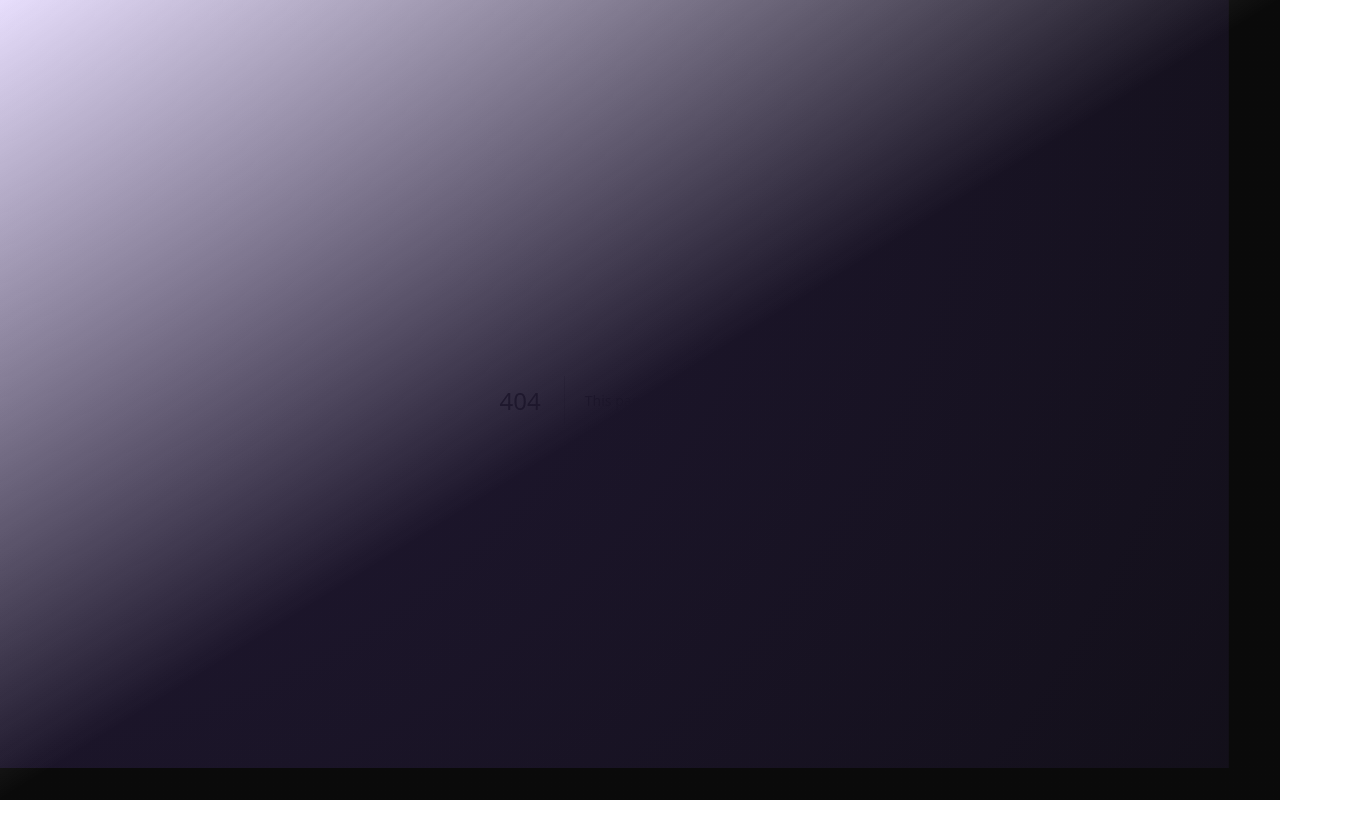
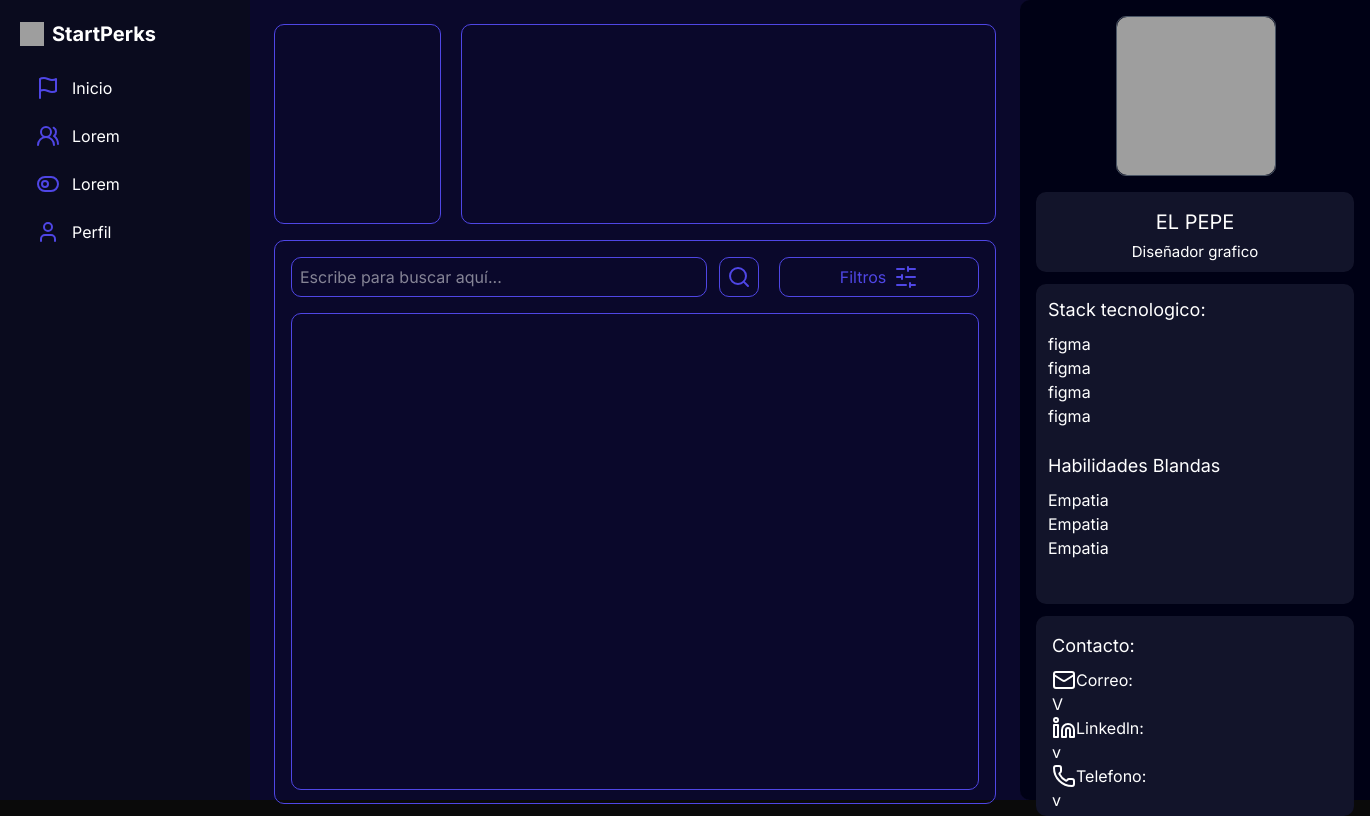
Before and after one commit to No-Country-simulation/s21-15-n-webapp, a Next.js app in the folder frontend/: page /dashboardempresa in a window 1280 px wide. Before the commit this address had no page. Shown: the whole page, 1370 px wide, since content can reach past the window. Built offline with nearby package versions, Linux system fonts and the light colour scheme; grey boxes are pictures that could not be loaded.

Commit message:
update dashbord amin and empresa

```diff
--- /dev/null
+++ b/frontend/app/dashboardadmin/page.tsx
@@ -0,0 +1,21 @@
+"use client"
+
+import { ContainerPrincipal } from "@/components/dashboardadmin/containerprincipal";
+import { SideBar } from "@/components/dashboardempresa/sidebar";
+
+
+
+export default function DashboardPage() {
+  return (
+    <div className="flex h-screen bg-[#0A082B] backdrop-blur-sm text-white">
+      {/* Sidebar */}
+      <aside className="col-span-2 rounded-lg flex flex-col gap-4">
+        <SideBar/>
+      </aside>
+      {/* Main Content */}
+      <main className="flex-1 rounded-lg flex flex-col gap-4">
+        <ContainerPrincipal/>
+      </main>
+    </div>
+  );
+}
--- /dev/null
+++ b/frontend/app/dashboardempresa/page.tsx
@@ -0,0 +1,28 @@
+"use client"
+
+import { ContainerPrincipal } from "@/components/dashboardempresa/containerprincipal";
+import { ContainerRight } from "@/components/dashboardempresa/containerRight";
+import { SideBar } from "@/components/dashboardempresa/sidebar";
+
+
+
+export default function DashboardPage() {
+  return (
+    <div className="flex h-screen bg-[#0A082B] backdrop-blur-sm text-white">
+      {/* Sidebar */}
+      <aside className="col-span-2 rounded-lg flex flex-col gap-4">
+        <SideBar/>
+      </aside>
+
+      {/* Main Content */}
+      <main className="flex-1 rounded-lg flex flex-col gap-4">
+        <ContainerPrincipal/>
+      </main>
+
+      {/* Right Panel */}
+      <section className="col-span-3 bg-[#12112D] backdrop-blur-sm rounded-lg flex flex-col gap-4 items-center">
+        <ContainerRight/>
+      </section>
+    </div>
+  );
+}
--- /dev/null
+++ b/frontend/components/dashboardadmin/containerprincipal.tsx
@@ -0,0 +1,33 @@
+import { Search, SlidersHorizontal } from "lucide-react";
+
+export function ContainerPrincipal() {
+  return (
+    <div className="flex-1 p-6">
+      <div className="flex flex-row h-50 w-full mb-4">
+        <div className="border border-[#4F46E5] rounded-lg h-full w-[55%] mr-5"></div>
+        <div className="border border-[#4F46E5] rounded-lg h-full w-[50%]"></div>
+      </div>
+      <div className="h-[30%] mb-4">
+        <div className="border border-[#4F46E5] rounded-lg h-full"></div>
+      </div>
+      <div className="border border-[#4F46E5] rounded-lg h-[45%] p-4">
+        <div className="h-10 mb-4 flex flex-row">
+          <div className="border border-[#4F46E5] rounded-lg h-full w-104 mr-3">
+            <input type="text" className="w-full h-full p-2 rounded-lg border-none outline-none" placeholder="Escribe para buscar aquí..."/>
+          </div>
+          <div className="border border-[#4F46E5] rounded-lg h-full w-10 mr-5 text-[#4F46E5]">
+            <button className="w-full h-full text-[#4F46E5] hover:bg-[#4F46E5] hover:text-white rounded-lg flex items-center justify-center space-x-2"><Search/></button>
+          </div>
+          <div className="border border-[#4F46E5] rounded-lg h-full w-50">
+            <button className="w-full h-full text-[#4F46E5] hover:bg-[#4F46E5] hover:text-white rounded-lg flex items-center justify-center space-x-2">
+              <span>Filtros</span>
+              <SlidersHorizontal/>
+            </button>
+          </div>
+        </div>
+        <div className="border border-[#4F46E5] rounded-lg h-[85%]">
+        </div>
+      </div>
+    </div>
+  );
+}
--- /dev/null
+++ b/frontend/components/dashboardempresa/center.tsx
@@ -0,0 +1,9 @@
+import { ContainerPrincipal } from './containerprincipal';
+
+export function Center(){
+    return(
+        <div className='h-screen w-'>
+            <ContainerPrincipal/>
+        </div>
+    );
+};
--- /dev/null
+++ b/frontend/components/dashboardempresa/containerRight.tsx
@@ -0,0 +1,37 @@
+import { Mail, Phone, Linkedin } from "lucide-react";
+
+
+export function ContainerRight(){
+    return(
+        <div className="h-screen w-[350px] bg-[#000115] backdrop-blur-sm p-4 rounded-l-lg mr-0 items-center">
+            <div className="border border-gray-600 backdrop-blur-sm rounded-lg h-40 w-40 mb-4 ml-20">
+                <img src="https://images.unsplash.com/photo-1635805737707-575885ab0820?fm=jpg&q=60&w=3000&ixlib=rb-4.0.3&ixid=M3wxMjA3fDB8MHxzZWFyY2h8Mnx8aG9tYnJlJTIwYXJhbmF8ZW58MHx8MHx8fDA%3D" alt="avatar" className="w-full h-full rounded-lg"/>
+            </div>
+            <div className=" bg-[#12142A] backdrop-blur-sm rounded-lg h-20 mb-3 p-4 text-center text-xl">
+                <h3>EL PEPE </h3>
+                <span className="text-[15px] ">Diseñador grafico</span>
+            </div>
+            <div className="bg-[#12142A] backdrop-blur-sm rounded-lg h-80 mb-3 p-3 overflow-y-auto">
+                <h3 className="text-lg mb-2">Stack tecnologico:</h3>
+                <p>figma</p>
+                <p>figma</p>
+                <p>figma</p>
+                <p>figma</p>
+                <br />
+                <h3 className="text-lg mb-2">Habilidades Blandas</h3>
+                <p>Empatia</p>
+                <p>Empatia</p>
+                <p>Empatia</p>
+            </div>
+            <div className="bg-[#12142A] backdrop-blur-sm rounded-lg h-50 p-4 overflow-y-auto">
+                <h3 className="text-lg mb-2">Contacto:</h3>
+                <p className="flex items-center justify-start space-x-2"><Mail/> Correo:</p>
+                <p>V</p>
+                <p className="flex items-center justify-start space-x-2"><Linkedin/> Linkedln:</p>
+                <p>v</p>
+                <p className="flex items-center justify-start space-x-2"><Phone/> Telefono:</p>
+                <p>v</p>
+            </div>
+        </div>
+    );
+};
--- /dev/null
+++ b/frontend/components/dashboardempresa/containerprincipal.tsx
@@ -0,0 +1,33 @@
+
+import { Search, SlidersHorizontal } from "lucide-react";
+import { Table } from "./table";
+
+export function ContainerPrincipal() {
+  return (
+    <div className="flex-1 p-6">
+      <div className="flex flex-row h-50 w-full mb-4">
+        <div className="border border-[#4F46E5] rounded-lg h-full w-[25%] mr-5"></div>
+        <div className="border border-[#4F46E5] rounded-lg h-full w-[80%]"></div>
+      </div>
+      <div className="border border-[#4F46E5] rounded-lg h-[75%] p-4">
+        <div className="h-10 mb-4 flex flex-row">
+          <div className="border border-[#4F46E5] rounded-lg h-full w-104 mr-3">
+            <input type="text" className="w-full h-full p-2 rounded-lg border-none outline-none" placeholder="Escribe para buscar aquí..."/>
+          </div>
+          <div className="border border-[#4F46E5] rounded-lg h-full w-10 mr-5 text-[#4F46E5]">
+            <button className="w-full h-full text-[#4F46E5] hover:bg-[#4F46E5] hover:text-white rounded-lg flex items-center justify-center space-x-2"><Search/></button>
+          </div>
+          <div className="border border-[#4F46E5] rounded-lg h-full w-50">
+            <button className="w-full h-full text-[#4F46E5] hover:bg-[#4F46E5] hover:text-white rounded-lg flex items-center justify-center space-x-2">
+              <span>Filtros</span>
+              <SlidersHorizontal/>
+            </button>
+          </div>
+        </div>
+        <div className="border border-[#4F46E5] rounded-lg h-[90%]">
+          <Table/>
+        </div>
+      </div>
+    </div>
+  );
+}
--- /dev/null
+++ b/frontend/components/dashboardempresa/sidebar.tsx
@@ -0,0 +1,35 @@
+
+import { ToggleLeft, UsersRound, User, Flag} from "lucide-react";
+
+
+const menuItems = [
+  { name: "Inicio", icon: <Flag className="h-6 w-6 mr-3" />, to: "/" },
+  { name: "Lorem", icon: <UsersRound className="h-6 w-6 mr-3" />, to: "/" },
+  { name: "Lorem", icon: <ToggleLeft className="h-6 w-6 mr-3" />, to: "/" },
+  { name: "Perfil", icon: <User className="h-6 w-6 mr-3" />, to: "/perfil" },
+];
+
+export function SideBar(){
+  return (
+    <div className="bg-[#0A0B1E] h-full w-[250px] p-5 flex flex-col">
+      <h2 className="text-xl font-bold mb-5 text-white flex items-center">
+        <img
+          src="https://raw.githubusercontent.com/No-Country-simulation/s21-15-n-webapp/1857a87229a6361b345560c4be845b64247ec09b/frontend/src/assets/rocket.png"
+          alt="Logo"
+          className="h-6 w-6 mr-2 text-[#4F46E5]"
+        />
+        StartPerks
+      </h2>
+      <ul className="text-[#4F46E5] space-y-2 flex-1">
+        {menuItems.map((item, index) => (
+          <li key={index}>
+            <a href={item.to} className="flex items-center py-2 px-4 hover:bg-[#12142A] active:bg-[#12142A] rounded">
+              {item.icon}
+              <p className="text-white">{item.name}</p>
+            </a>
+          </li>
+        ))}
+      </ul>
+    </div>
+  );
+};
--- /dev/null
+++ b/frontend/components/dashboardempresa/table.tsx
@@ -0,0 +1,8 @@
+
+export function Table(){
+    return(
+        <div className="">
+            <div></div>
+        </div>
+    );
+};
--- a/frontend/package.json
+++ b/frontend/package.json
@@ -24,6 +24,7 @@
     "clsx": "^2.1.1",
     "embla-carousel-autoplay": "^8.5.2",
     "embla-carousel-react": "^8.5.2",
+    "frontend": "file:",
     "js-cookie": "^3.0.5",
     "lucide-react": "^0.477.0",
     "next": "15.2.0",
```
Also changed, not shown: 2 other files (tests, documents, lock files or other folders).
